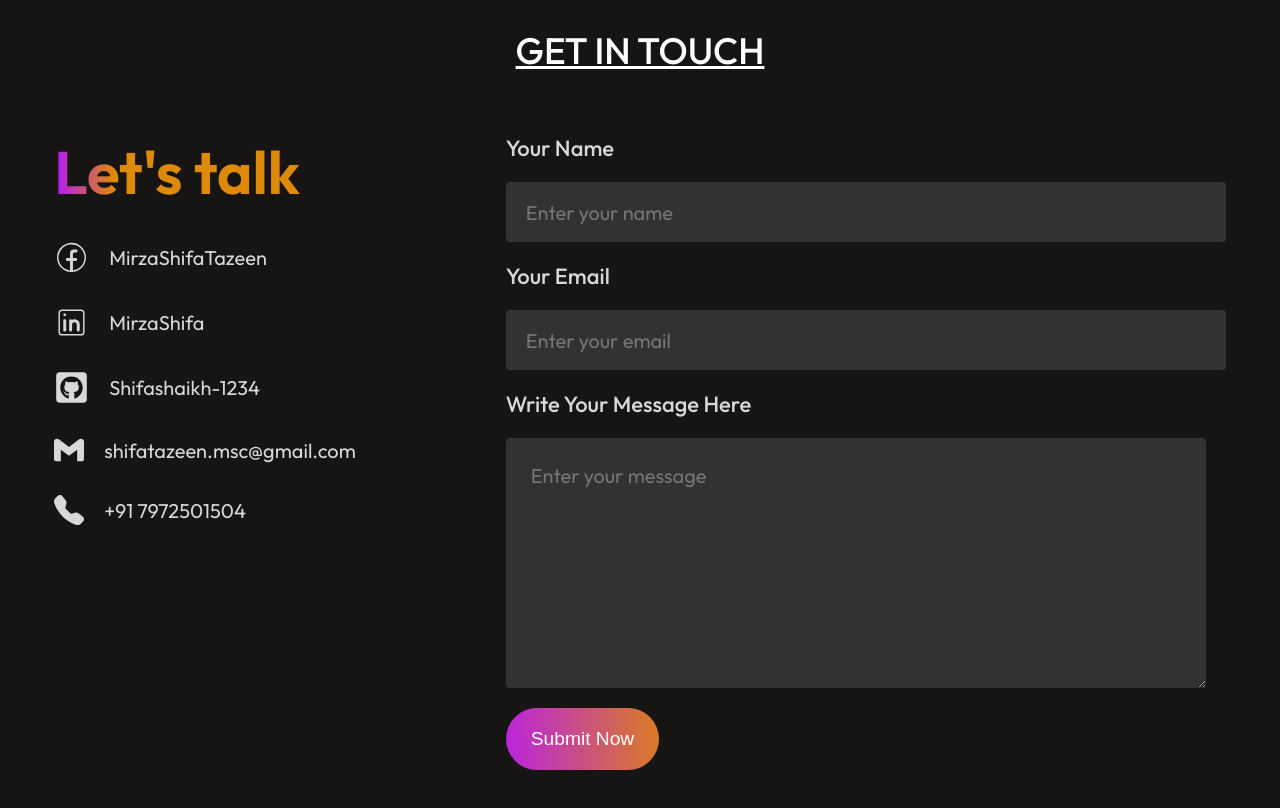
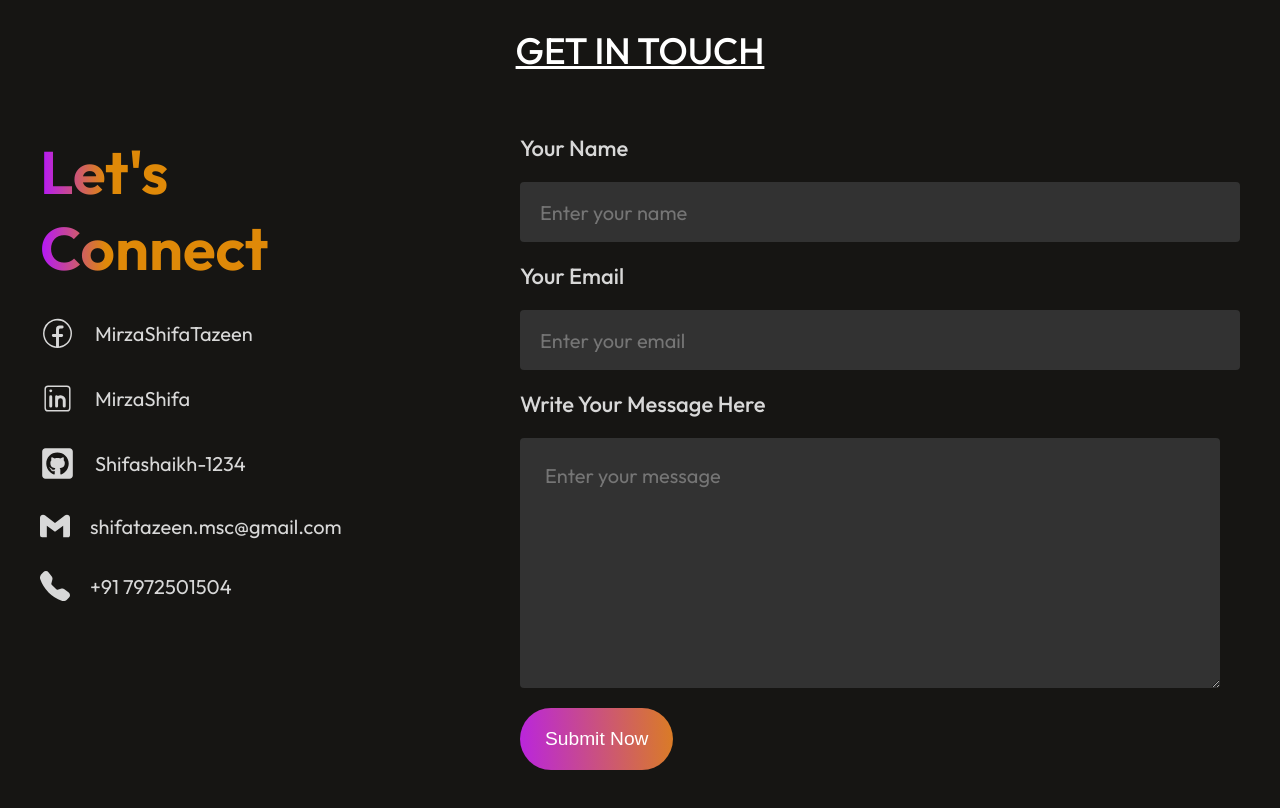
Before and after one commit to Shifashaikh-1234/Portfolio-ShifaTazeen, a React (Vite) app: page / in a window 1280 px wide. Shown: the part 3380-4188 px from the top of the page. Built offline with nearby package versions, Linux system fonts and the light colour scheme; the HTML template or start-up script is replaced by a standard one.

Commit message:
Update Contact.jsx

```diff
--- a/src/Components/Contact/Contact.jsx
+++ b/src/Components/Contact/Contact.jsx
@@ -38,7 +38,7 @@ const Contact = () => {
         </div>
       <div className="contact-section">
         <div className="contact-left">
-            <h1>Let's talk</h1>
+            <h1>Let's Connect</h1>
         <div className="contact-details">
             <div className="contact-detail-each">
              <CiFacebook size={35}/> <p>MirzaShifaTazeen</p>
```
